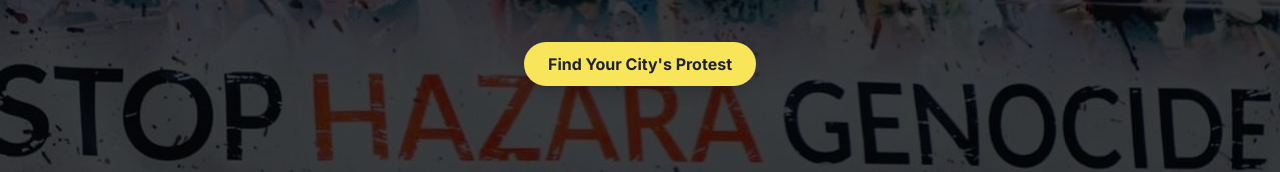
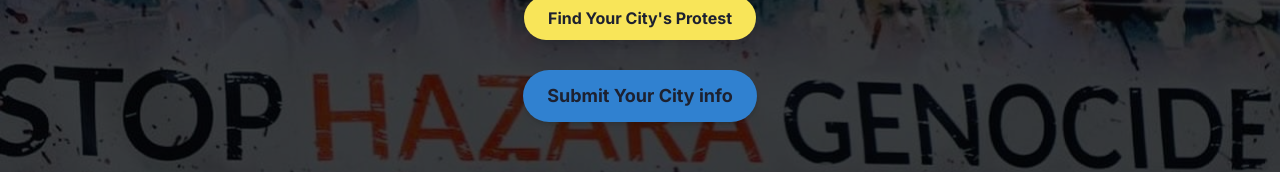
Before and after one commit to AboNazari/hazaracommunity, a Next.js app: page / in a window 1280 px wide. Shown: the part 494-666 px from the top of the page. Built offline with nearby package versions, Linux system fonts and the light colour scheme; no server answers; the database is empty.

Commit message:
submit city info added to home

```diff
--- a/src/components/hero/Hero.jsx
+++ b/src/components/hero/Hero.jsx
@@ -33,6 +33,12 @@ function Hero() {
                     Find Your City&apos;s Protest
                 </Link>
             </div>
+
+            <div className="mt-10 z-10">
+                <Link href="https://docs.google.com/forms/d/e/1FAIpQLScst0OsRxdBWXJziqNjsM3U8XVXXvBU2v1jEirYYpYy7X_XgQ/viewform?usp=sf_link" className="inline-block px-6 py-3 bg-primary hover:bg-tertiary rounded-full font-bold text-dark text-lg shadow-md transition duration-300 ease-in-out transform hover:-translate-y-1 hover:shadow-lg">
+                    Submit Your City info
+                </Link>
+            </div>
         </div>
     )
 }
```
